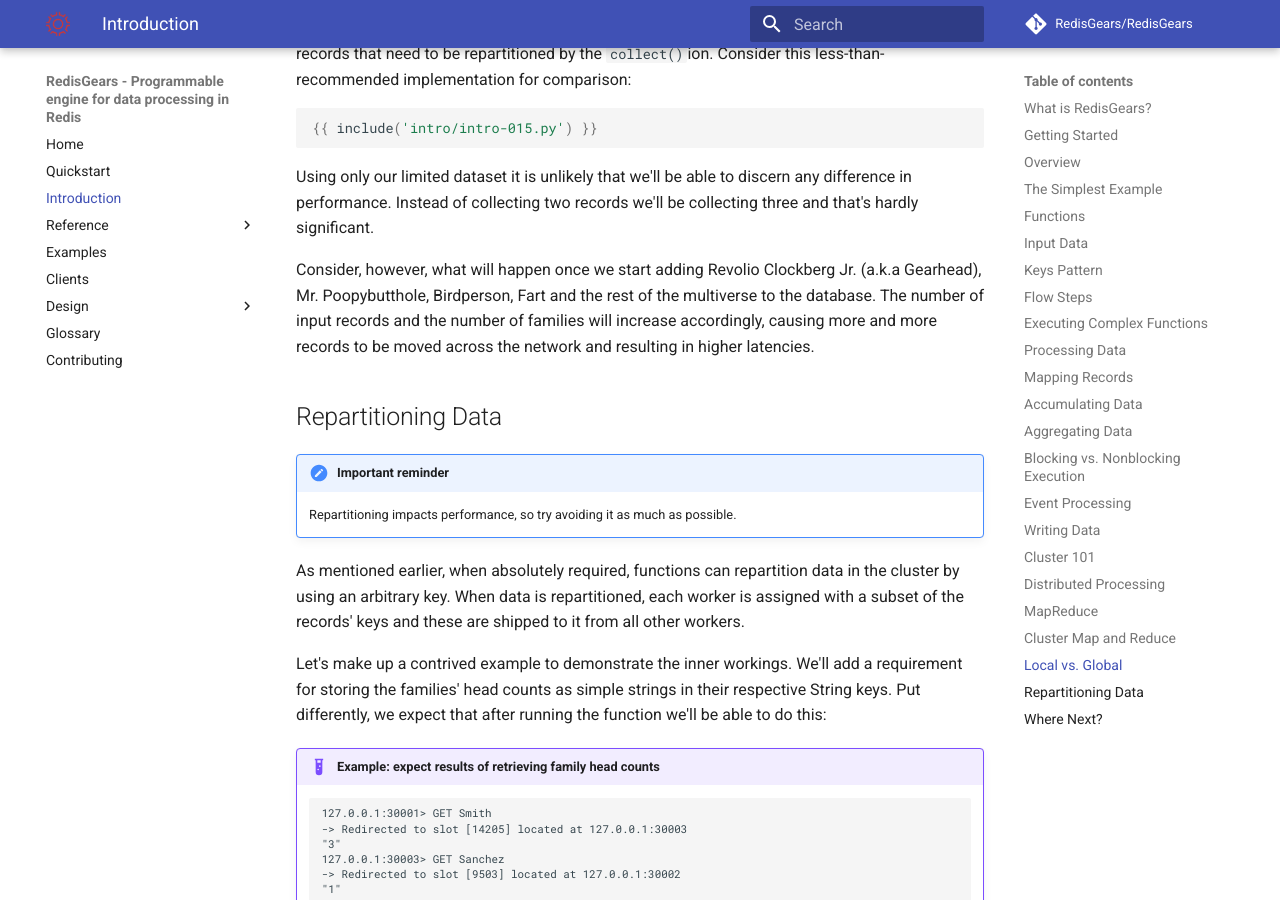
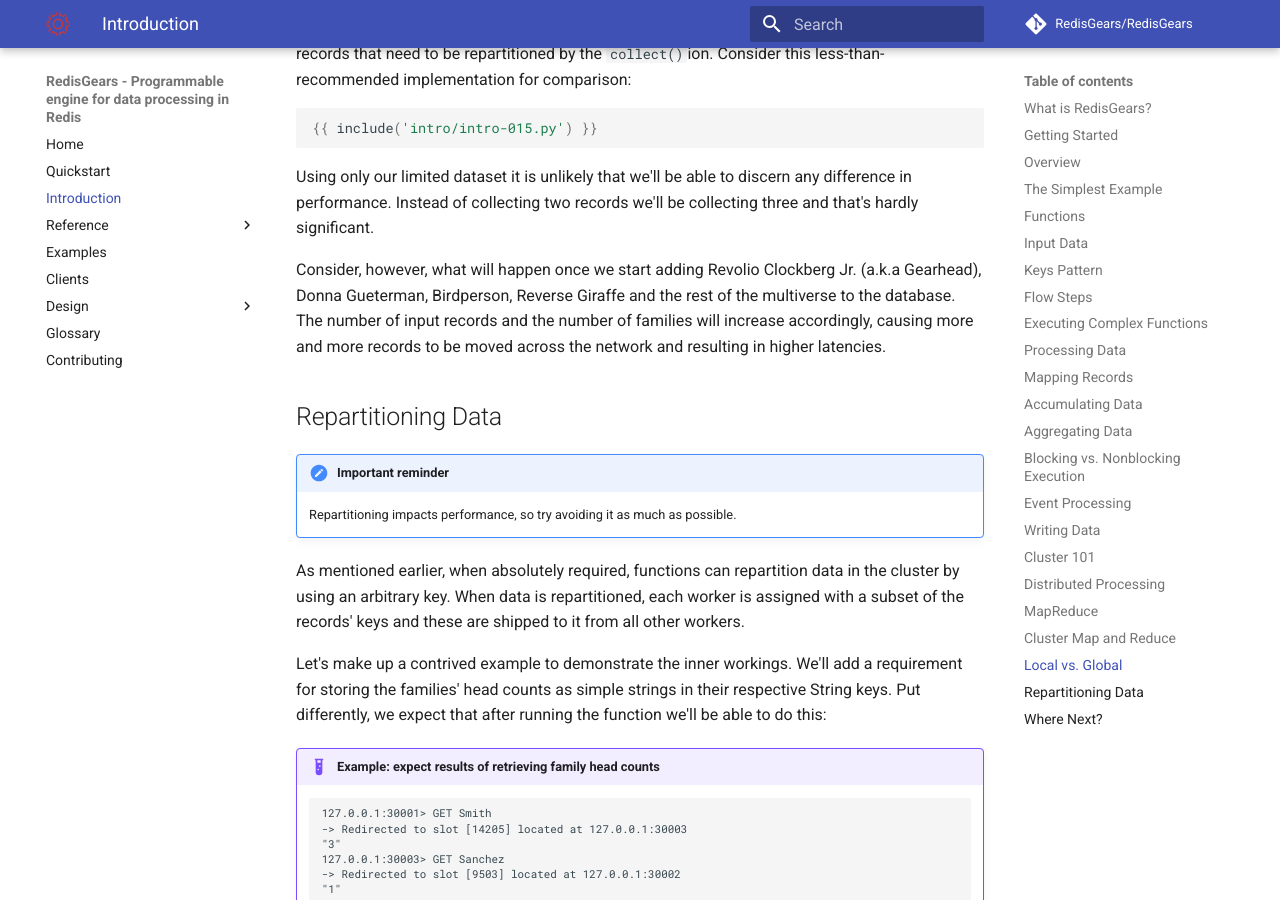
Before and after one commit to RedisGears/RedisGears, an MkDocs documentation site: the page built from docs/intro.md, in a window 1280 px wide and 900 px high, scrolled down 20050 px. Built offline with MkDocs 1.6.1 and Material for MkDocs 9.7.7, drawn with Linux system fonts in a browser that asks for light colours; comment, search, counter and statistics services are not loaded.

Commit message:
updated names in intro example

```diff
--- a/docs/intro.md
+++ b/docs/intro.md
@@ -730,7 +730,7 @@
 
 Using only our limited dataset it is unlikely that we'll be able to discern any difference in performance. Instead of collecting two records we'll be collecting three and that's hardly significant.
 
-Consider, however, what will happen once we start adding Revolio Clockberg Jr. (a.k.a Gearhead), Mr. Poopybutthole, Birdperson, Fart and the rest of the multiverse to the database. The number of input records and the number of families will increase accordingly, causing more and more records to be moved across the network and resulting in higher latencies.
+Consider, however, what will happen once we start adding Revolio Clockberg Jr. (a.k.a Gearhead), Donna Gueterman, Birdperson, Reverse Giraffe and the rest of the multiverse to the database. The number of input records and the number of families will increase accordingly, causing more and more records to be moved across the network and resulting in higher latencies.
 
 ## Repartitioning Data
 !!! important "Important reminder"
```
